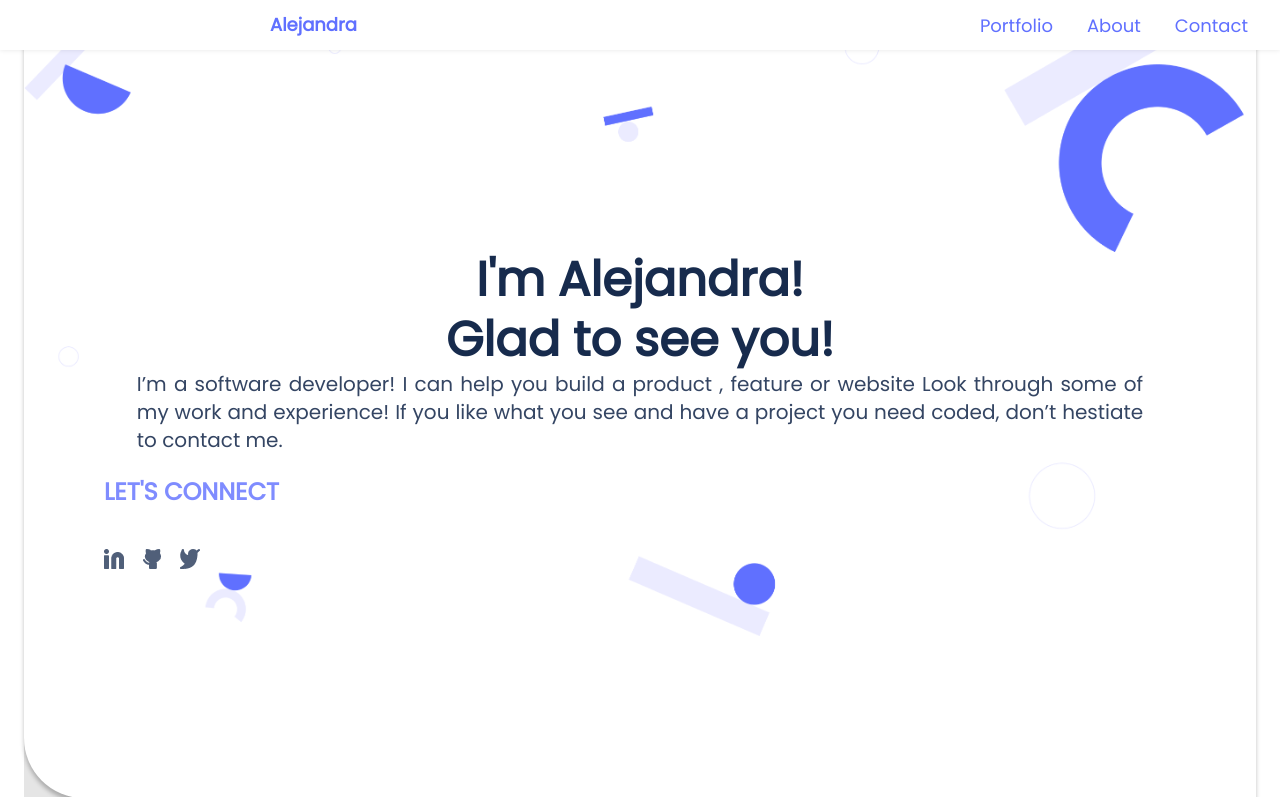
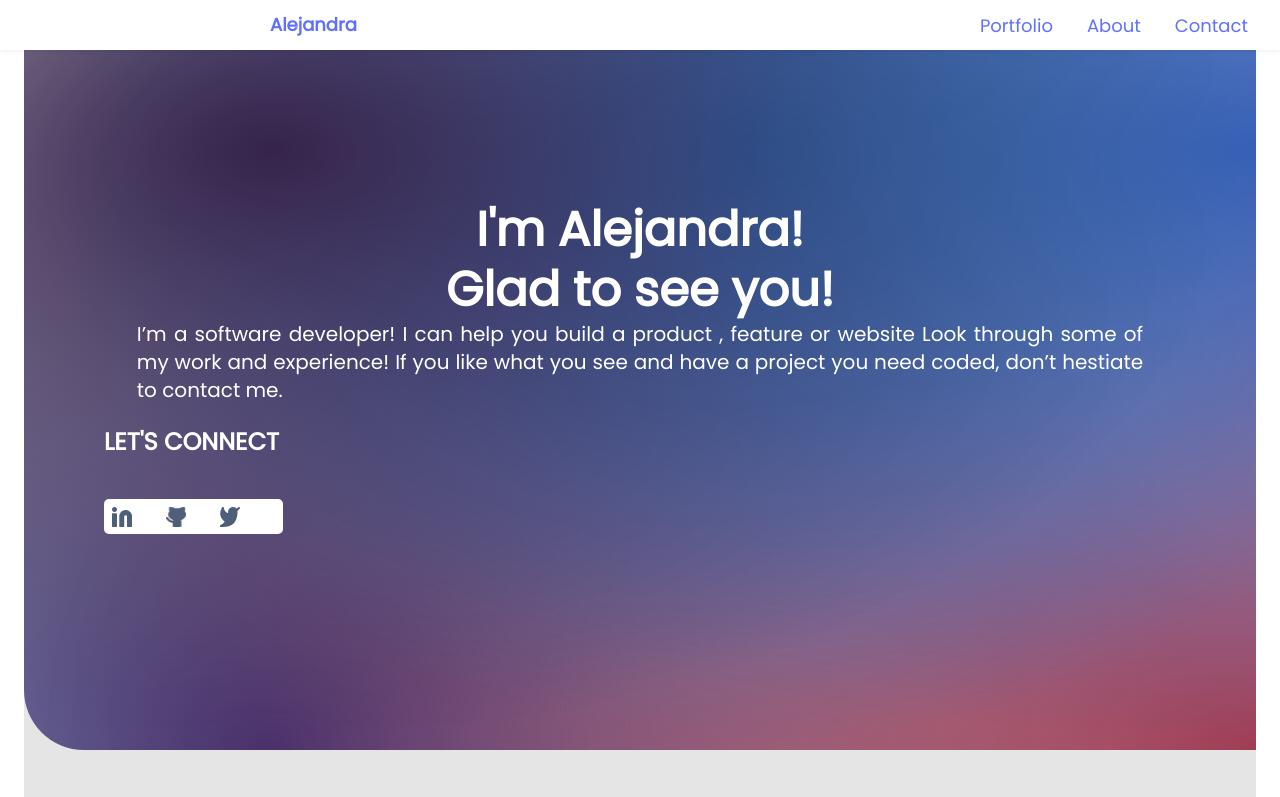
Before and after one commit to AlejandraKeber/Portfolio, a website: page index.html in a window 1280 px wide. Shown: the top 797 px of the page. Drawn offline with Linux system fonts and the light colour scheme.

Commit message:
Change background

```diff
--- a/index.html
+++ b/index.html
@@ -38,7 +38,7 @@
                     <h2 class="footer">LET'S CONNECT</h2>
                     <ul class="socialicons">
                         <li><a class="image" href="https://www.linkedin.com/in/alejandra-keber"><img
-                                    src="./Images/Socialmedia/Linkedinicon.jpg" alt="likedin icon"></a></li>
+                                    src="./Images/Socialmedia/Linkedinicon.png" alt="likedin icon"></a></li>
                         <li><a class="image" href="https://www.github.com/AlejandraKeber"><img
                                     src="./Images/Socialmedia/Vector(2).png" alt="github icon"></a></li>
                         <li><a class="image" href="https://twitter.com/KeberAlejandra"><img
@@ -67,7 +67,7 @@
                         <h2 class="connect">LET'S CONNECT</h2>
                         <ul class="socialicons2">
                             <li><a class="image" href="https://www.linkedin.com/in/alejandra-keber"><img
-                                        src="./Images/Socialmedia/Linkedinicon.jpg" alt="likedin icon"></a></li>
+                                        src="./Images/Socialmedia/Linkedinicon.png" alt="likedin icon"></a></li>
                             <li><a class="image" href="https://www.github.com/AlejandraKeber"><img
                                         src="./Images/Socialmedia/Vector(2).png" alt="github icon"></a></li>
                             <li><a class="image" href="https://twitter.com/KeberAlejandra"><img
--- a/styles.css
+++ b/styles.css
@@ -73,13 +73,14 @@ body {
 /* Main page */
 
 .main {
-  background-image: url(./Images/header-shapes-mobile.png), url(./Images/Header-big.png);
-  background-repeat: no-repeat;
-  background-color: #fff;
-  background-size: contain;
+  background:
+  radial-gradient(ellipse at 20% 20%, #35234b 0%, transparent 70%),
+  radial-gradient(ellipse at 60% 20%, #2975bf 0%, transparent 70%),
+  radial-gradient(ellipse at 100% 20%, #3d54b1 0%, transparent 70%),
+  radial-gradient(ellipse at 100% 100%, #9f3c54 0%, transparent 70%),
+  radial-gradient(ellipse at 20% 100%, #362d6f 0%, transparent 70%);
   border-bottom-left-radius: 60px;
   height: 588px;
-  box-shadow: 0 4px 4px rgba(0, 0, 0, 0.25);
 }
 
 .intro {
@@ -89,7 +90,7 @@ body {
 }
 
 .headline {
-  color: #172b4d;
+  color: #fff;
   font-size: 40px;
   font-weight: 700;
   line-height: 52px;
@@ -97,13 +98,12 @@ body {
   padding-top: 100px;
   margin: 0 24px;
   display: flex;
-  align-items: center;
   justify-content: center;
 }
 
 .headlinecont {
   text-align: justify;
-  color: #344563;
+  color: #fff;
   font-size: 16px;
   font-weight: 400;
   line-height: 24px;
@@ -121,7 +121,7 @@ body {
 
 .footer {
   font-size: 16px;
-  color: #7f8cff;
+  color: #fff;
   margin-bottom: 20px;
   display: flex;
   justify-content: flex-start;
@@ -135,6 +135,22 @@ ul {
   display: flex;
   align-items: center;
   gap: 19px;
+  background-color: #fff;
+  width: 25%;
+  border-radius: 5px;
+}
+
+.socialicons a {
+  display: flex;
+  justify-content: center;
+  align-items: center;
+  width: 35px; /* Ancho y alto iguales a las imágenes */
+  height: 35px; /* Ancho y alto iguales a las imágenes */
+}
+
+.socialicons img {
+  width: 20px;
+  height: 20px;
 }
 
 /* Projects section */
@@ -156,7 +172,9 @@ ul {
   flex-direction: column;
   gap: 12px;
   height: auto;
-  box-shadow: 0 4px 4px rgba(0, 0, 0, 0.25);
+  border: 1px solid #7f8cff;
+  border-radius: 10px;
+  box-shadow: 10px 5px 5px #7f8cff;
 }
 
 .projectcontainer img {
@@ -542,10 +560,12 @@ ul {
 /* Contact section */
 
 .contactform {
-  background-image: url(./Images/bg.png);
-  background-position: right;
-  background-repeat: no-repeat;
-  background-color: #6070ff;
+  background:
+  radial-gradient(ellipse at 20% 20%, #35234b 0%, transparent 70%),
+  radial-gradient(ellipse at 60% 20%, #2975bf 0%, transparent 70%),
+  radial-gradient(ellipse at 100% 20%, #3d54b1 0%, transparent 70%),
+  radial-gradient(ellipse at 100% 100%, #9f3c54 0%, transparent 70%),
+  radial-gradient(ellipse at 20% 100%, #362d6f 0%, transparent 70%);
   border-top-left-radius: 60px;
   margin-top: 50px;
 }
@@ -701,11 +721,7 @@ textarea::placeholder {
 
 @media (min-width: 768px) {
   .main {
-    background-image: url(./Images/Header-big.png);
-    background-repeat: no-repeat;
-    background-size: contain;
-    height: 798px;
-    background-color: #fff;
+    height: 750px;
   }
 
   .wrapper {
@@ -729,7 +745,7 @@ textarea::placeholder {
     font-weight: 700;
     font-size: 48px;
     line-height: 60px;
-    margin-top: 100px;
+    margin-top: 50px;
     text-align: center;
   }
 
@@ -754,6 +770,7 @@ textarea::placeholder {
     display: flex;
     margin-top: 20px;
     margin-left: 40px;
+    width: 15%;
   }
 
   .cards {
```
Also changed, not shown: Images/Socialmedia/Linkedinicon.jpg (deleted), Images/Socialmedia/Linkedinicon.png (added), Images/Socialmedia/linkedin_icon_white.png (added), Images/fondo_azul_desktop.png (added), 1 other file.
